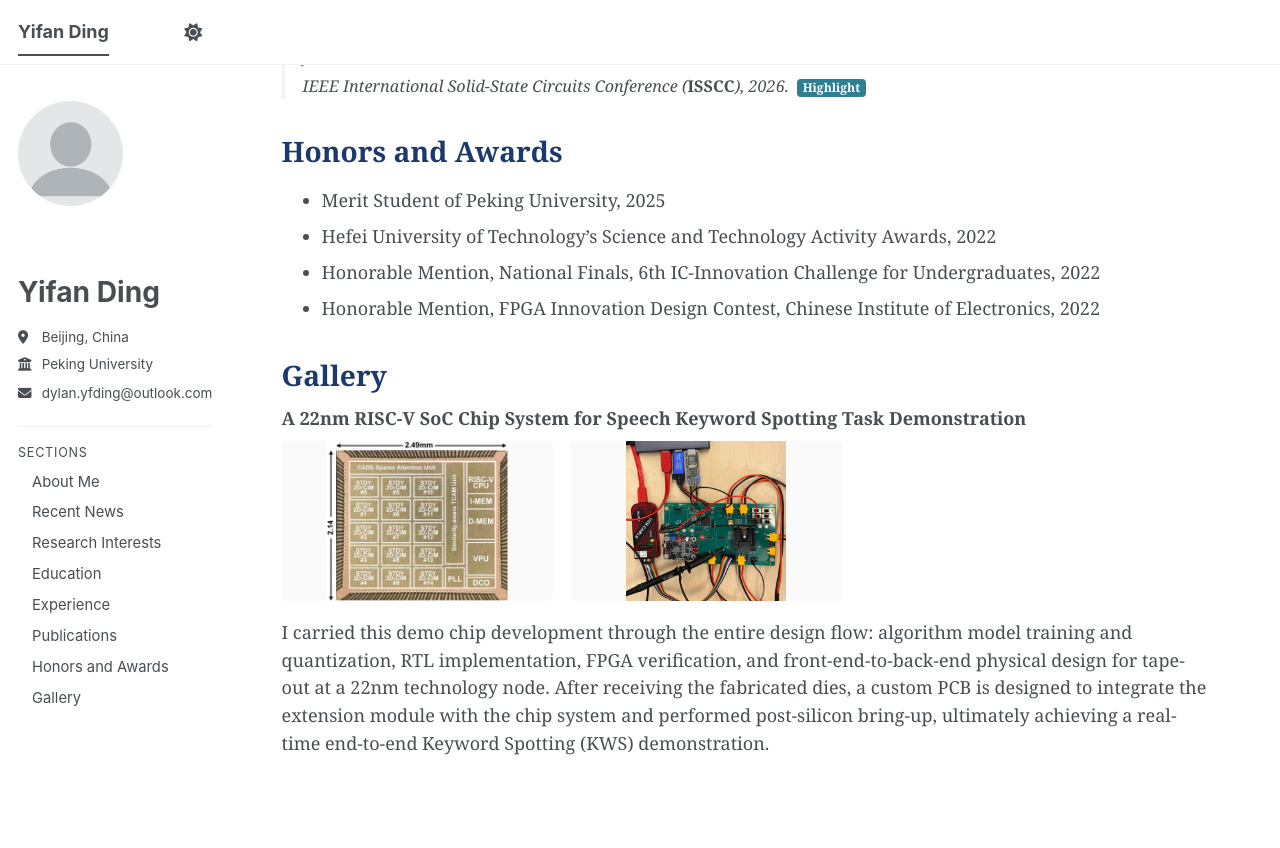
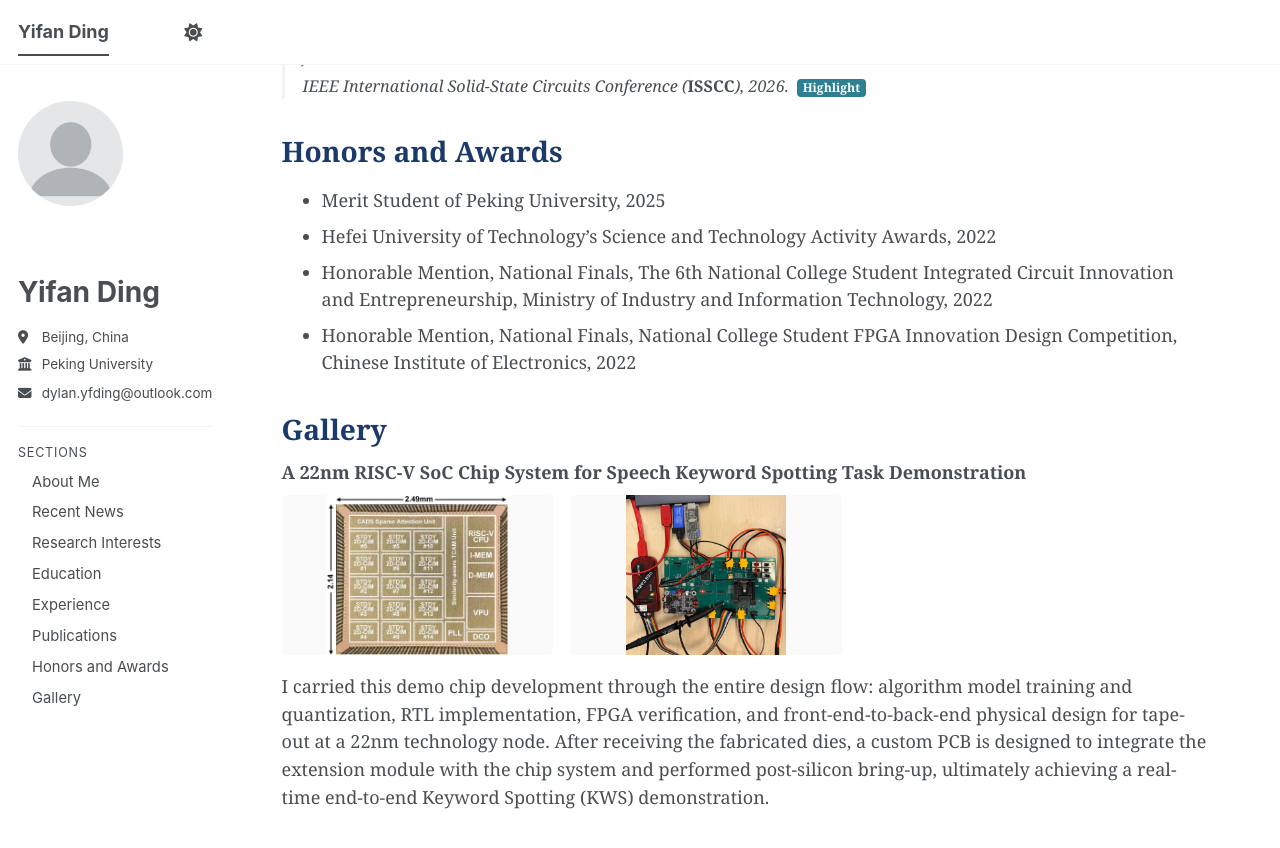
Before and after one commit to DylanDing54/DylanDing54.github.io, a Jekyll site: the page built from _pages/about.md, in a window 1280 px wide and 900 px high, scrolled down 1687 px. Shown: the top 848 px of the window. Built offline with Jekyll 4.4.1, drawn with Linux system fonts in a browser that asks for light colours; a style sheet for code colours, icons or effects is not loaded.

Commit message:
Use the full competition names in Honors and Awards
Co-Authored-By: Claude Opus 5 (1M context) <noreply@anthropic.com>

```diff
--- a/_pages/about.md
+++ b/_pages/about.md
@@ -88,8 +88,8 @@ Honors and Awards
 ======
 * Merit Student of Peking University, 2025
 * Hefei University of Technology's Science and Technology Activity Awards, 2022
-* Honorable Mention, National Finals, 6th IC-Innovation Challenge for Undergraduates, 2022
-* Honorable Mention, FPGA Innovation Design Contest, Chinese Institute of Electronics, 2022
+* Honorable Mention, National Finals, The 6th National College Student Integrated Circuit Innovation and Entrepreneurship, Ministry of Industry and Information Technology, 2022
+* Honorable Mention, National Finals, National College Student FPGA Innovation Design Competition, Chinese Institute of Electronics, 2022
 
 Gallery
 ======
```
